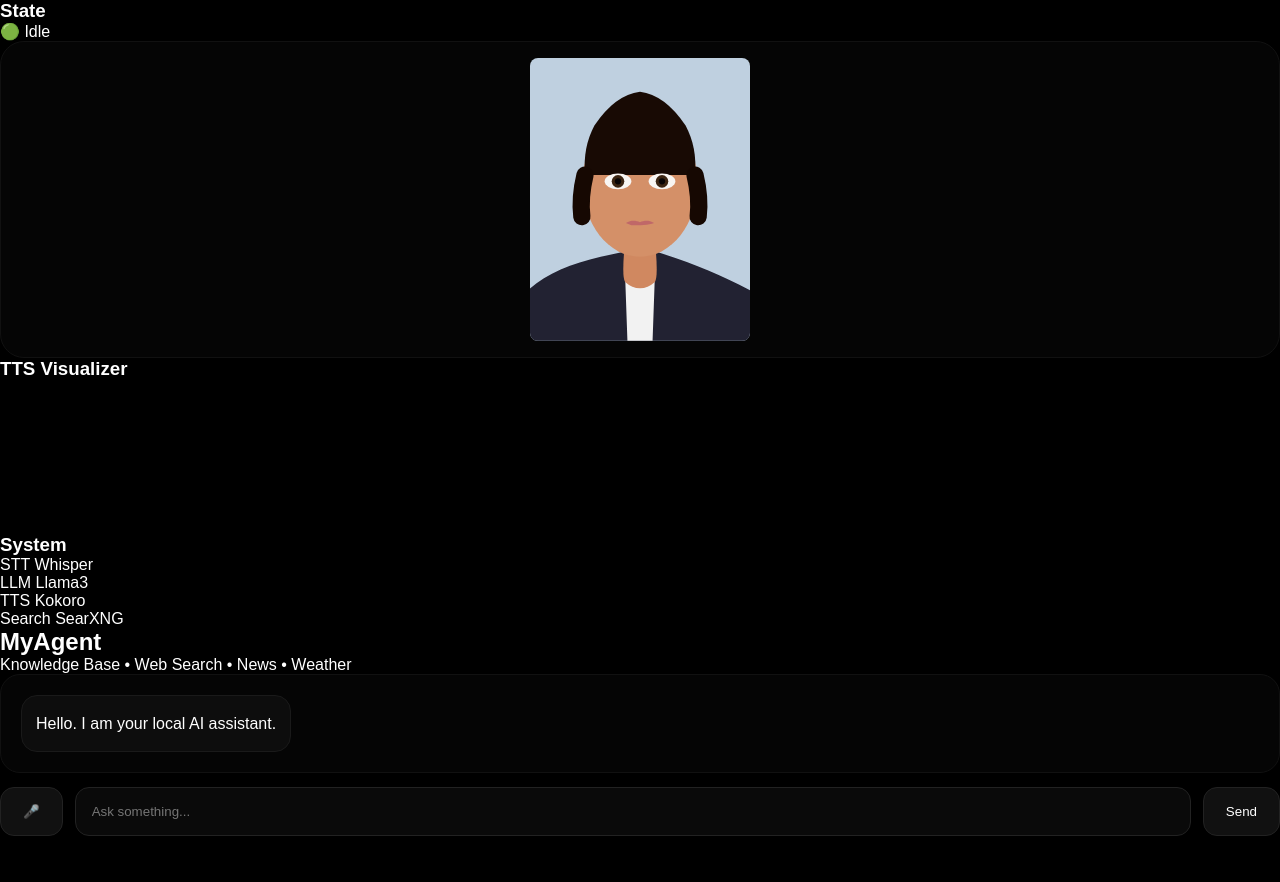
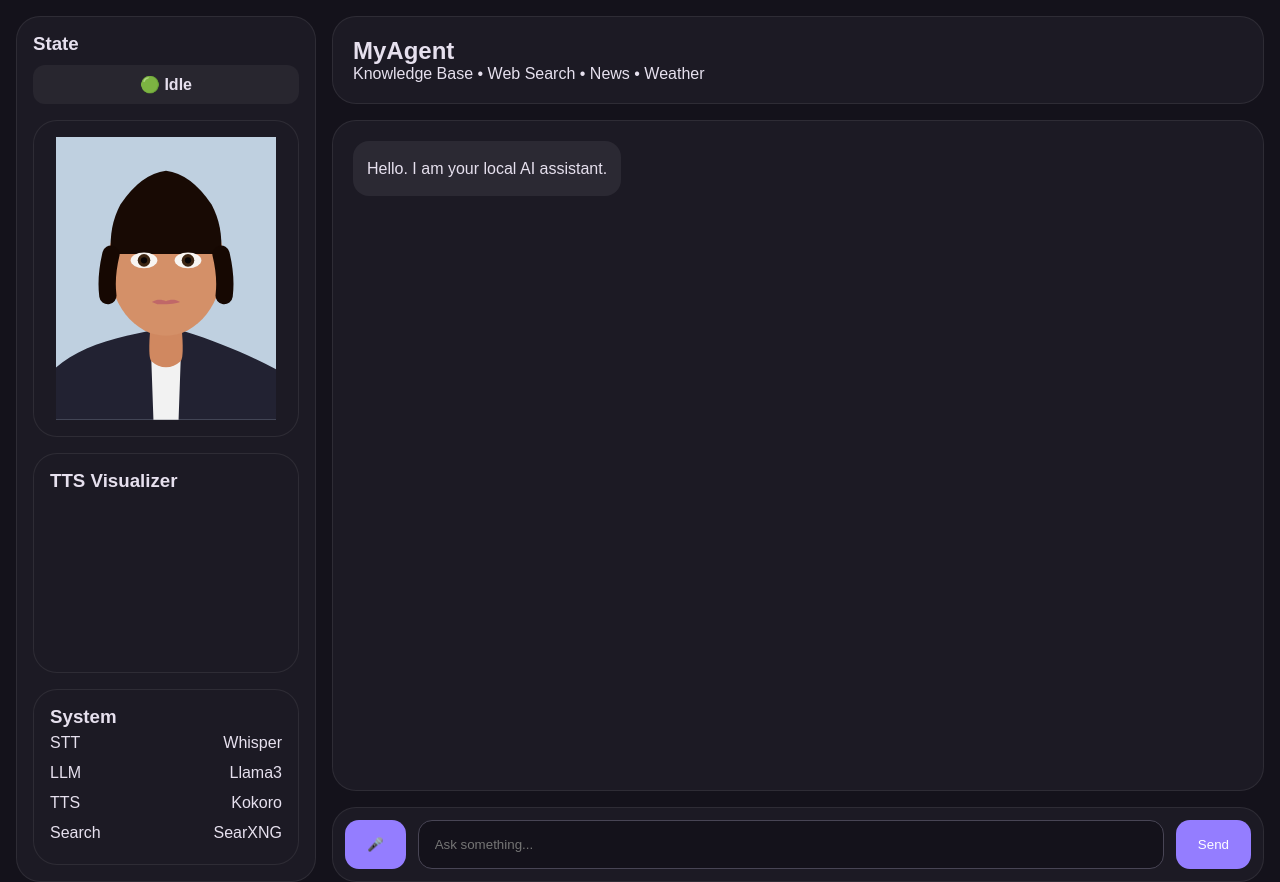
Before and after one commit to iitmnd-jivansh/myagent, a plain HTML site: page frontend/index.html in a window 1280 px wide. Before the commit the page ends 836 px from the top, so only its background shows below. Drawn offline with Linux system fonts and the light colour scheme.

Commit message:
Refactor CSS for improved styling and layout

```diff
--- a/frontend/styles.css
+++ b/frontend/styles.css
@@ -1,147 +1,33 @@
-*{
-  margin:0;
-  padding:0;
-  box-sizing:border-box;
+
+*{margin:0;padding:0;box-sizing:border-box}
+body{background:#14121b;color:#e6e0ee;font-family:Arial,sans-serif;height:100vh;overflow:hidden}
+.app-shell{display:grid;grid-template-columns:300px 1fr;height:100vh;padding:16px;gap:16px}
+.sidebar,.panel,.messages,.hero,.input-area{background:#1c1a24;border:1px solid rgba(255,255,255,.08);border-radius:24px}
+.sidebar{padding:16px;display:flex;flex-direction:column;gap:16px}
+.brand h1{font-size:32px}.brand p{color:#aaa}
+.state-display{
+    margin-top:10px;
+    padding:10px;
+    border-radius:12px;
+    text-align:center;
+    font-weight:600;
+    background:rgba(255,255,255,.05);
 }
-
-body{
-  background:#000;
-  color:white;
-  font-family:Arial,sans-serif;
-  height:100vh;
-  overflow:hidden;
-}
-
-.app{
-  height:100vh;
-  display:flex;
-  flex-direction:column;
-  gap:14px;
-  padding:18px;
-}
-
-.page-header{
-  flex-shrink:0;
-}
-
-.page-header h1{
-  font-size:34px;
-  margin-bottom:4px;
-}
-
-.page-header p{
-  color:#777;
-}
-
-.top-section{
-  height:35vh;
-  display:grid;
-  grid-template-columns:38% 62%;
-  gap:18px;
-}
-
-.avatar-panel,
-.visualizer-panel{
-  background:#050505;
-  border:1px solid #111;
-  border-radius:24px;
-  overflow:hidden;
-}
-
-.avatar-panel{
-  display:flex;
-  align-items:center;
-  justify-content:center;
-  padding:16px;
-}
-
-.preview-frame{
-  width:220px;
-  max-width:100%;
-}
-
-.preview-frame svg{
-  display:block;
-  width:100%;
-  border-radius:8px;
-}
-
-.visualizer-panel{
-  padding:16px;
-}
-
-#visualizer{
-  width:100%;
-  height:100%;
-}
-
-.bottom-section{
-  height:55vh;
-  display:flex;
-  flex-direction:column;
-  min-height:0;
-}
-
-.messages{
-  flex:1;
-  overflow-y:auto;
-  display:flex;
-  flex-direction:column;
-  gap:14px;
-  padding:20px;
-  border-radius:20px;
-  background:#050505;
-  border:1px solid #111;
-}
-
-.message{
-  max-width:75%;
-  padding:14px;
-  border-radius:16px;
-  line-height:1.7;
-}
-
-.user{
-  align-self:flex-end;
-  background:#111;
-}
-
-.ai{
-  align-self:flex-start;
-  background:#0d0d0d;
-  border:1px solid #1a1a1a;
-}
-
-.typing{
-  display:none;
-  color:#777;
-  padding:10px 4px;
-}
-
-.input-area{
-  display:flex;
-  gap:12px;
-  margin-top:14px;
-}
-
-.input-area input{
-  flex:1;
-  padding:16px;
-  border-radius:14px;
-  border:1px solid #222;
-  background:#0a0a0a;
-  color:white;
-}
-
-.input-area button{
-  padding:16px 22px;
-  border-radius:14px;
-  border:1px solid #222;
-  background:#111;
-  color:white;
-  cursor:pointer;
-}
-
-#recordBtn.recording{
-  background:#8b0000;
-}
+.panel{padding:16px}
+.avatar-panel{display:flex;justify-content:center;align-items:center}
+.preview-frame{width:220px;max-width:100%}
+.preview-frame svg{width:100%;display:block}
+#visualizer{width:100%;height:160px}
+.meta{display:flex;justify-content:space-between;padding:6px 0}
+.main{display:flex;flex-direction:column;gap:16px;min-height:0}
+.hero{padding:20px}
+.messages{flex:1;overflow-y:auto;display:flex;flex-direction:column;gap:14px;padding:20px}
+.message{max-width:75%;padding:14px;border-radius:16px;line-height:1.7}
+.user{align-self:flex-end;background:#947dff}
+.ai{align-self:flex-start;background:#2b2933}
+.typing{display:none;color:#aaa;padding:4px 8px}
+.input-area{display:flex;gap:12px;padding:12px}
+.input-area input{flex:1;padding:16px;border-radius:14px;border:1px solid #484555;background:#14121b;color:white}
+.input-area button{padding:16px 22px;border-radius:14px;border:none;background:#947dff;color:white;cursor:pointer}
+#recordBtn.recording{background:#93000a}
+@media(max-width:900px){.app-shell{grid-template-columns:1fr}.sidebar{order:2}.main{order:1}}
```
